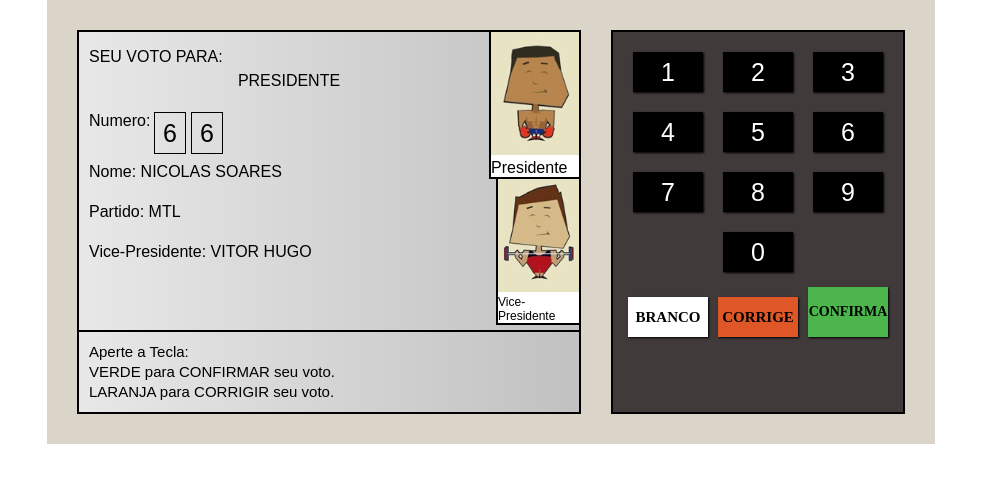
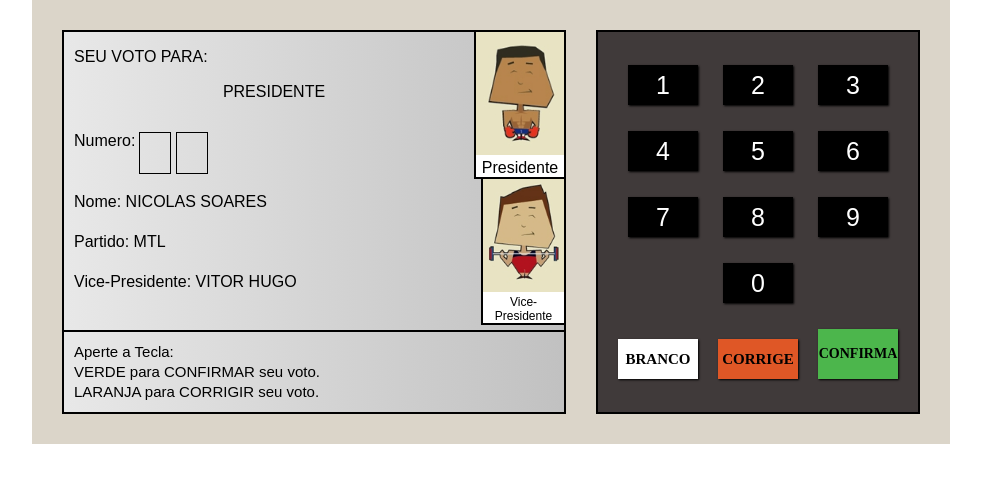
Before and after one commit to RichardGraebin/Projeto---Urna, a plain HTML site: page index.html in a window 1280 px wide. Shown: the whole page, without its empty margins (149-1130 px from the left). Drawn offline with Linux system fonts and the light colour scheme; a web font is replaced by a local one.

Commit message:
Finishing HTML/CSS

```diff
--- a/index.html
+++ b/index.html
@@ -16,14 +16,15 @@
         <div id='tela'>
             <div class='screen'>
                 <div class='screen-left'>
-                    <div class='text left-infos'>SEU VOTO PARA:</div>
-                    <div class='role left-infos'>PRESIDENTE</div>
+                    <div class='text left-infos'><span>SEU VOTO PARA:</span></div>
+                    <div class='role left-infos'><span>PRESIDENTE</span></div>
                     <div class='code left-infos'>
                         <div class='code-name'>Numero:</div>
-                        <div class='code-number'>6</div>
-                        <div class='code-number'>6</div>
+                        <div class='code-number blink'></div>
+                        <div class='code-number '></div>
                     </div>
-                    <div class='geral-infos'>Nome: NICOLAS SOARES<br/>
+                    <div class='geral-infos'>
+                        Nome: NICOLAS SOARES<br/>
                         Partido: MTL<br/>
                         Vice-Presidente: VITOR HUGO</div>
                 </div>
--- a/style.css
+++ b/style.css
@@ -26,9 +26,7 @@ body {
 #teclado {
     display: grid;
 
-    grid-gap: 20px;
-    grid-template-columns: repeat(3, 70px);
-    grid-template-rows: 40px 40px 40px 40px 40px;
+    grid-gap: 0px;
 
     justify-items: center;
     align-items: center;
@@ -60,8 +58,9 @@ body {
     font-size: 15px;
     font-weight: bold;
     font-family: 'Benne', serif;
+    width: 80px;
     margin-top: 10px;
-    width: 80px;
+    margin-right: 10px;
 }
 .numCor {
     grid-area: 5/2/6/3;
@@ -70,8 +69,10 @@ body {
     font-size: 15px;
     font-weight: bold;
     font-family: 'Benne', serif;
+    width: 80px;
     margin-top: 10px;
-    width: 80px;
+    margin-left: 10px;
+    margin-right: 10px;
 }
 
 .numCon {
@@ -83,6 +84,7 @@ body {
     height: 50px;
     font-weight: bold;
     font-family: 'Benne', serif;
+    margin-left: 10px;
 }
 
 .nums:hover {
@@ -136,13 +138,16 @@ body {
 }
 
 .role {
-    text-align: center;
+    display: flex;
+    justify-content: center;
+    align-items: center;
 }
 
 .code {
     width: 300px;
     display: flex;
     text-align: center;
+    padding-top: 20px;
 }
 
 .code-name {
@@ -161,12 +166,14 @@ body {
 .geral-infos  {
     padding-left: 10px;
     line-height: 40px;
+    padding-top: 10px;
 }
 
 .image {
     border-bottom: solid 2px black;
     border-left: solid 2px black;
     background-color: white;
+    text-align: center;
 }
 
 .image img {
@@ -177,3 +184,25 @@ body {
     font-size: 12px;
     width: 90%;
 }
+
+.blink {
+    animation: blink 2s infinite;
+}
+
+@keyframes blink {
+    25% {
+        opacity: 0.2;
+    }
+
+    50% {
+        opacity: 1.0;
+    }
+
+    75% {
+        opacity: 0.2;
+    }
+
+    100% {
+        opacity: 1.0;
+    }
+}
```
